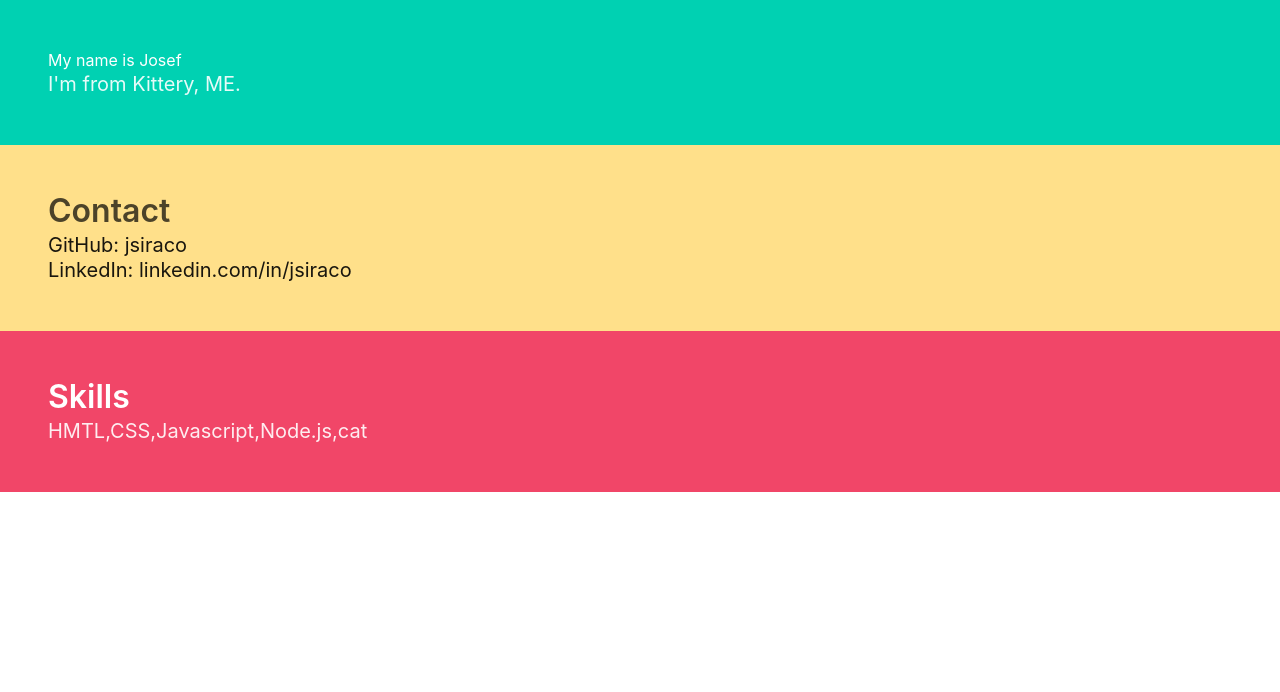
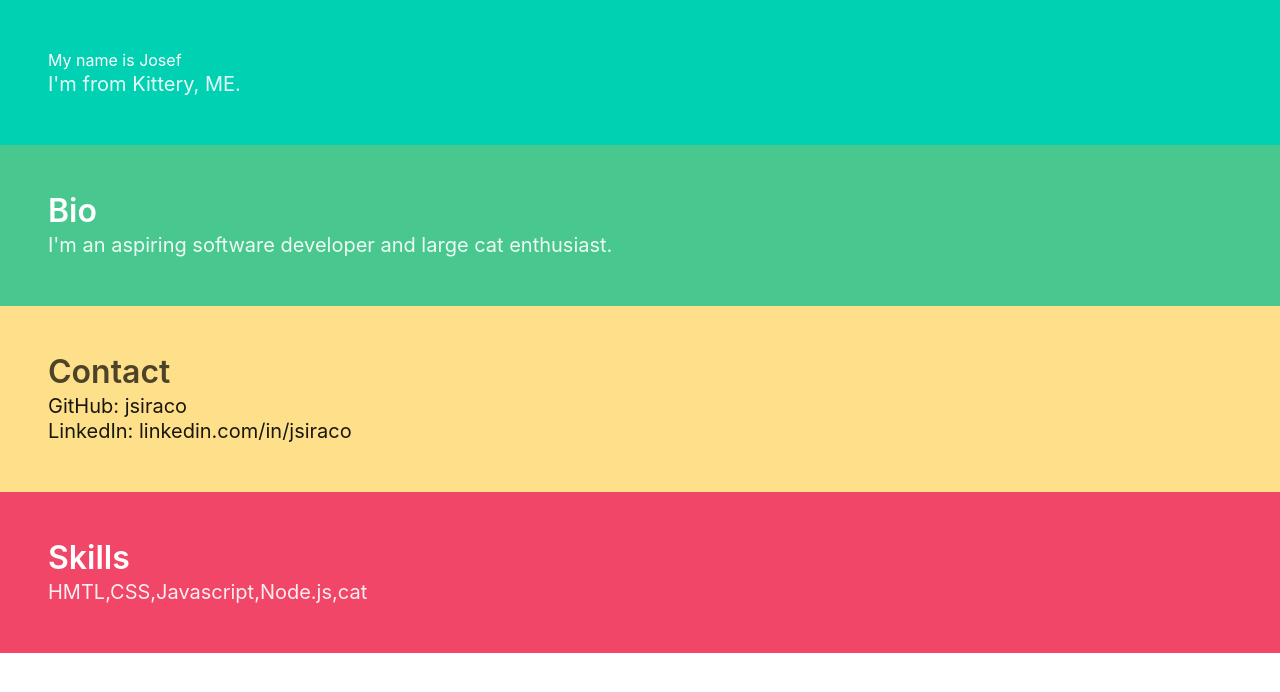
Before and after one commit to jsiraco/inquirer_html_gen, a plain HTML site: page index.html in a window 1280 px wide. Drawn offline with nearby package versions, Linux system fonts and the light colour scheme.

Commit message:
Adjusted template

```diff
--- a/index.html
+++ b/index.html
@@ -1,15 +1,25 @@
 <!DOCTYPE html>
 <html lang="en">
+
 <head>
     <meta charset="UTF-8">
     <link rel="stylesheet" href="https://cdnjs.cloudflare.com/ajax/libs/bulma/0.4.2/css/bulma.css">
     <title>My Page</title>
 </head>
+
 <body>
     <div class="hero is-primary">
         <div class="hero-body">
             <h1 class="Title">My name is Josef </h1>
             <p class="subtitle">I'm from Kittery, ME.</p>
+        </div>
+        <div class="hero is-success">
+            <div class="hero-body">
+                <h3 class="title">Bio</h3>
+                <p class="subtitle">
+                    I'm an aspiring software developer and large cat enthusiast.
+                </p>
+            </div>
         </div>
     </div>
     <div class="hero is-warning">
@@ -28,4 +38,5 @@
         </div>
     </div>
 </body>
+
 </html>
```
Also changed, not shown: index.js (+10 -2 lines). Lines whose indentation alone changed are shown as unchanged.
